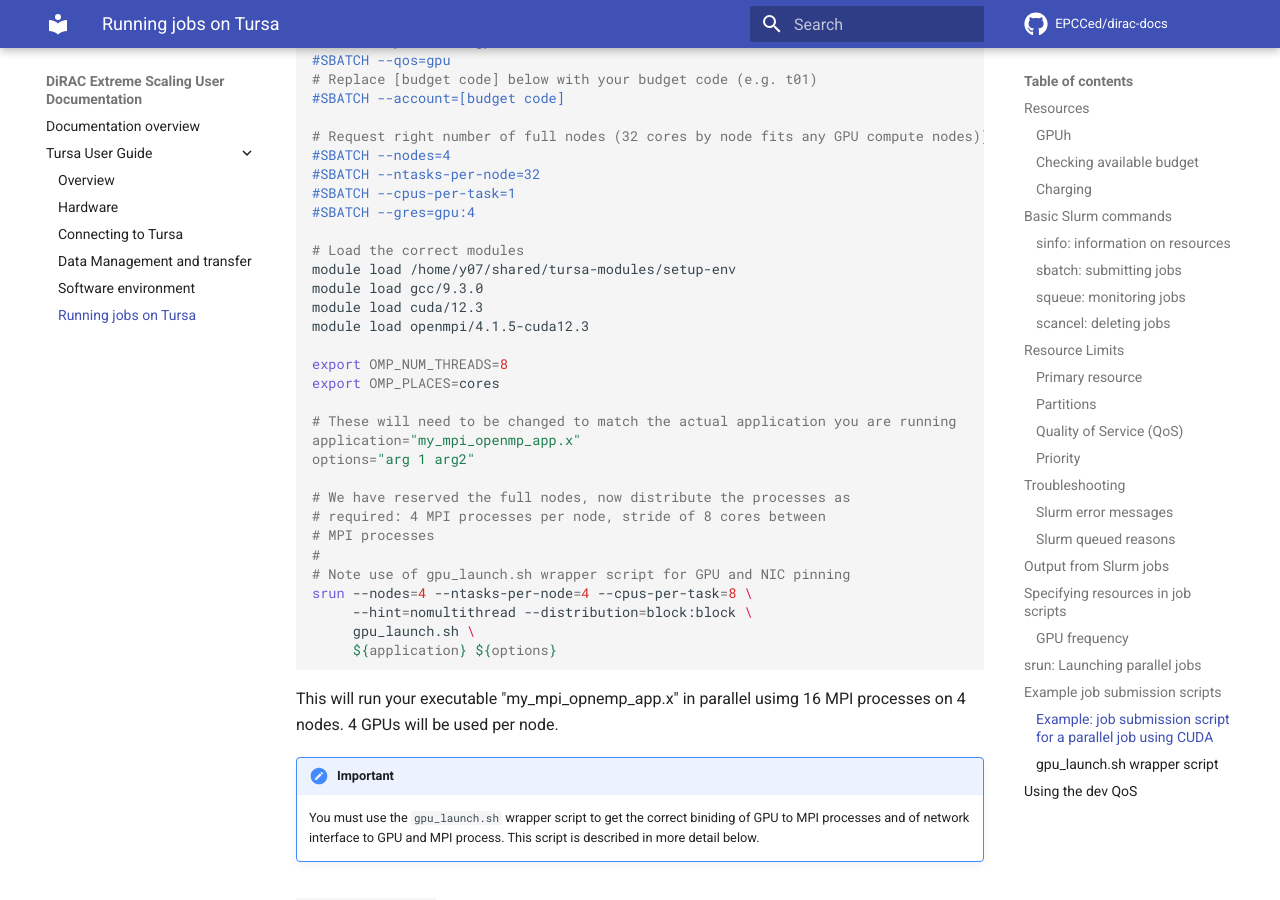
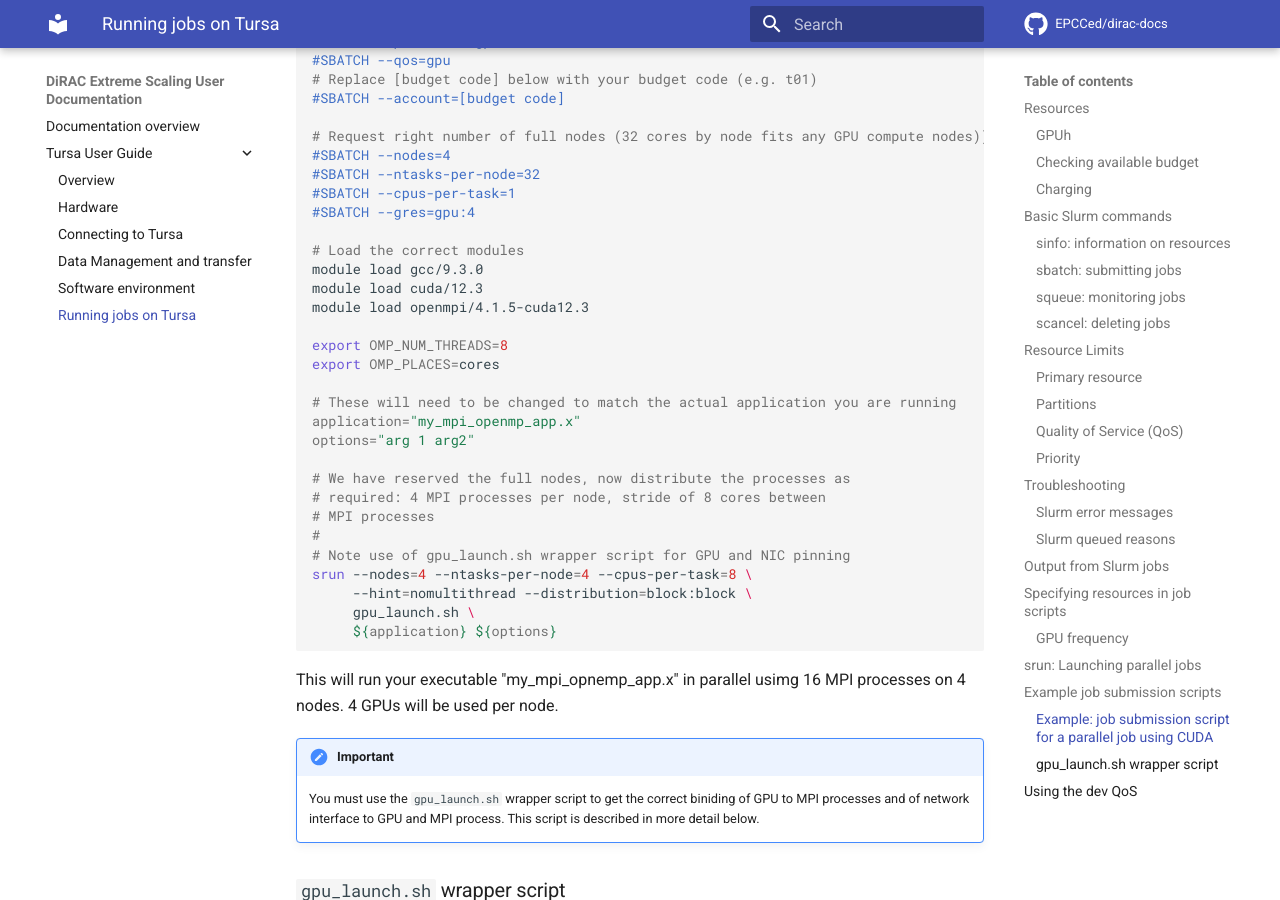
Before and after one commit to EPCCed/dirac-docs, an MkDocs documentation site: the page built from docs/tursa-user-guide/scheduler.md, in a window 1280 px wide and 900 px high, scrolled down 14067 px. Built offline with MkDocs 1.6.1 and Material for MkDocs 9.7.7, drawn with Linux system fonts in a browser that asks for light colours; comment, search, counter and statistics services are not loaded; some of the changed text lies outside the part shown.

Commit message:
Update scheduler.md

```diff
--- a/docs/tursa-user-guide/scheduler.md
+++ b/docs/tursa-user-guide/scheduler.md
@@ -541,7 +541,6 @@ GPU the job can run on so both A100-40 and A100-80 can be used.
 #SBATCH --gres=gpu:4
 
 # Load the correct modules
-module load /home/y07/shared/tursa-modules/setup-env
 module load gcc/9.3.0
 module load cuda/12.3
 module load openmpi/4.1.5-cuda12.3
@@ -636,7 +635,6 @@ export OMP_NUM_THREADS=1
 export OMP_PLACES=cores
 
 # Load the correct modules
-module load /home/y07/shared/tursa-modules/setup-env
 module load gcc/9.3.0
 module load cuda/12.3
 module load openmpi/4.1.5-cuda12.3
```
